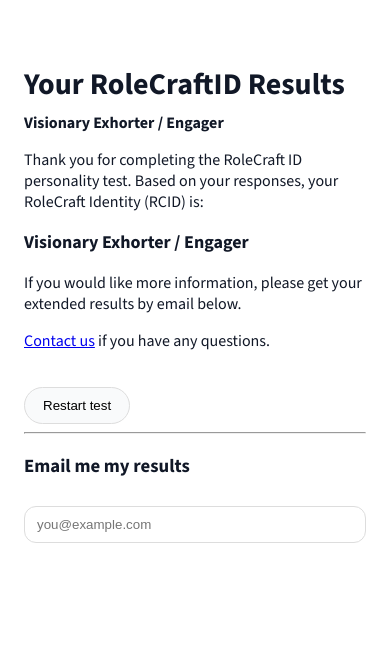
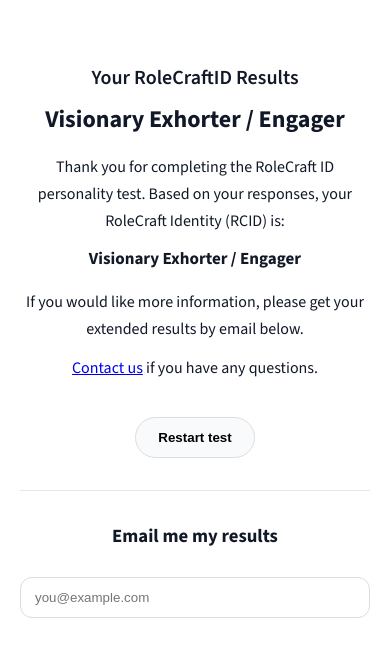
Before and after one commit to Drbojack/rolecratid.github.io, a plain HTML site: page index.html in a window 390 px wide. Drawn offline with nearby package versions, Linux system fonts and the light colour scheme.

Commit message:
Add files via upload

```diff
--- a/index.html
+++ b/index.html
@@ -12,37 +12,41 @@
 
   <section id="resultsPage">
     <div class="results-inner">
+
       <div class="results-layout">
 
+        <!-- IMAGE COLUMN -->
         <div class="results-left">
           <div class="results-visual">
-            <!-- image injected by JS -->
+            <!-- JS injects image -->
           </div>
         </div>
 
+        <!-- TEXT COLUMN -->
         <div class="results-right">
-          <h2>Your RoleCraftID Results</h2>
+          <h1 class="role-title">Your RoleCraftID Results</h1>
 
-          <div class="results-headline">
+          <h2 class="role-headline">
             Visionary Exhorter / Engager
-          </div>
+          </h2>
 
-          <p>
+          <p class="role-lead">
             Thank you for completing the RoleCraft ID personality test.
             Based on your responses, your RoleCraft Identity (RCID) is:
           </p>
 
-          <p class="results-rcid">
+          <p class="role-rcid">
             <strong>Visionary Exhorter / Engager</strong>
           </p>
 
-          <p>
+          <p class="role-lead">
             If you would like more information, please get your extended
             results by email below.
           </p>
 
-          <p>
-            <a href="#">Contact us</a> if you have any questions.
+          <p class="role-lead">
+            <a href="https://www.rolecraftid.com/contact">Contact us</a>
+            if you have any questions.
           </p>
 
           <button class="btn">Restart test</button>
--- a/style.css
+++ b/style.css
@@ -6,13 +6,16 @@ body {
   margin: 0;
   font-family: "Source Sans 3", system-ui, sans-serif;
   color: #111827;
+  background: #fff;
 }
 
 .container {
-  max-width: 1100px;
+  max-width: 1180px;
   margin: 0 auto;
-  padding: 40px 24px;
+  padding: 48px 32px;
 }
+
+/* ===== RESULTS LAYOUT ===== */
 
 .results-inner {
   padding: 0;
@@ -20,10 +23,12 @@ body {
 
 .results-layout {
   display: grid;
-  grid-template-columns: 260px minmax(0, 1fr);
-  gap: 48px;
+  grid-template-columns: 360px minmax(0, 1fr);
+  gap: 72px;
   align-items: flex-start;
 }
+
+/* IMAGE */
 
 .results-left {
   display: flex;
@@ -32,54 +37,111 @@ body {
 
 .results-visual {
   width: 100%;
-  max-width: 260px;
+  max-width: 320px;
 }
 
 .results-visual img {
   width: 100%;
   height: auto;
   display: block;
-  border-radius: 16px;
 }
 
-.results-right h2 {
-  margin: 0 0 8px;
-  font-size: 30px;
+/* TEXT */
+
+.results-right {
+  max-width: 720px;
 }
 
-.results-headline {
-  font-weight: 700;
-  margin-bottom: 12px;
+.role-title {
+  font-size: 22px;
+  font-weight: 600;
+  margin: 0 0 12px;
 }
 
-.results-rcid {
-  font-size: 18px;
+.role-headline {
+  font-size: 28px;
+  font-weight: 700;
+  margin: 0 0 18px;
 }
 
+.role-lead {
+  line-height: 1.7;
+  margin: 12px 0;
+}
+
+.role-rcid {
+  font-size: 18px;
+  margin: 8px 0 18px;
+}
+
+/* UI */
+
 .btn {
-  margin-top: 20px;
-  padding: 10px 18px;
+  margin-top: 24px;
+  padding: 12px 22px;
   border-radius: 999px;
   border: 1px solid #ddd;
   background: #f9fafb;
   cursor: pointer;
+  font-weight: 600;
 }
 
 .input {
   width: 100%;
-  padding: 10px 12px;
+  padding: 12px 14px;
   margin-top: 10px;
   border-radius: 12px;
   border: 1px solid #ddd;
 }
 
+hr {
+  margin: 32px 0;
+  border: none;
+  border-top: 1px solid #e5e7eb;
+}
+
+/* ===== MOBILE: B STYLE ===== */
+
 @media (max-width: 900px) {
+
+  .container {
+    padding: 32px 20px;
+  }
+
   .results-layout {
     grid-template-columns: 1fr;
-    gap: 24px;
+    gap: 32px;
+    text-align: center;
+  }
+
+  .results-left {
+    justify-content: center;
   }
 
   .results-visual {
-    max-width: 220px;
+    max-width: 240px;
+    margin: 0 auto;
+  }
+
+  .results-right {
+    max-width: 100%;
+  }
+
+  .role-title {
+    font-size: 20px;
+  }
+
+  .role-headline {
+    font-size: 24px;
+  }
+
+  .role-lead {
+    margin-left: auto;
+    margin-right: auto;
+    max-width: 560px;
+  }
+
+  .role-rcid {
+    font-size: 17px;
   }
 }
```
